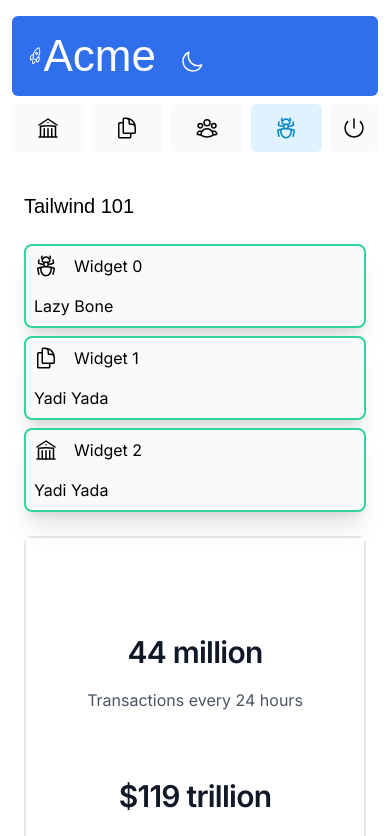
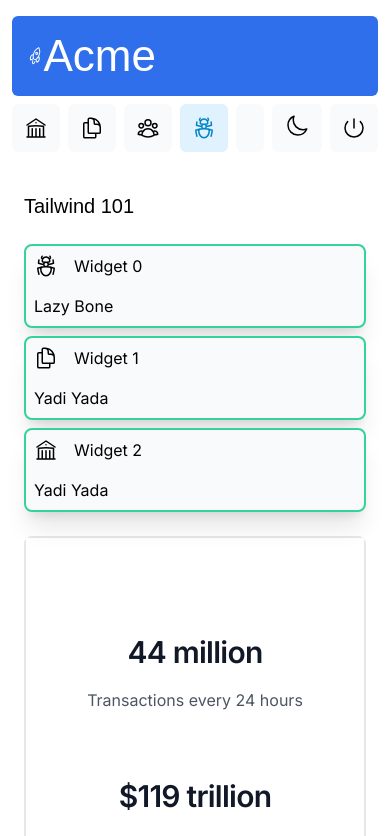
Before and after one commit to anoop1anoop/Acme, a Next.js app: page /dashboard/experiments in a window 390 px wide. Shown: the top 836 px of the page. Built offline with nearby package versions, Linux system fonts and the light colour scheme; a web font is replaced by a local one.

Commit message:
updated dark mode toggle placement on side nav

```diff
--- a/app/dashboard/experiments/themeSwitcher.tsx
+++ b/app/dashboard/experiments/themeSwitcher.tsx
@@ -20,14 +20,14 @@
 
 	if (theme =='dark'){
 		return (
-			<div className="bg-background text-primary-green">
-				<button className = "mt-2 mr-4" onClick={() => setTheme('light')}><SunIcon className ="w-6"/></button>
+			<div >
+				<button className = "" onClick={() => setTheme('light')}><SunIcon className ="w-6 "/></button>
 			</div>
 		);
 	} else {
 		return (
-			<div className="bg-background text-primary-green">
-				<button className = "mt-2  mr-4" onClick={() => setTheme('dark')}><MoonIcon className ="w-6" color='#FFFFFF'/></button>
+			<div >
+				<button className = "" onClick={() => setTheme('dark')}><MoonIcon className ="w-6 "/></button>
 			</div>
 		);
 	}
--- a/app/ui/dashboard/sidenav.tsx
+++ b/app/ui/dashboard/sidenav.tsx
@@ -7,21 +7,24 @@
 export default function SideNav() {
   return (
     <div className="flex h-full flex-col px-3 py-4 md:px-2">
-      <div className="mb-2 flex h-20 items-end justify-start rounded-md bg-blue-600 p-4 md:h-40 dark:bg-sky-950" >
-        <div className="w-32 text-white md:w-40 dark:bg-sky-950 mr-6">
+      <div className="mb-2 flex h-20 items-end  rounded-md bg-blue-600 p-4 md:h-40 dark:bg-sky-950" >
+        <div className="w-32 text-white md:w-40 dark:bg-sky-950">
           <AcmeLogo />
         </div>
-        <ThemeSwitcher />
       </div>
       <div className="flex grow flex-row justify-between space-x-2 md:flex-col md:space-x-0 md:space-y-2">
         <NavLinks />
-        <div className="dark:bg-slate-600 hidden h-auto w-full grow rounded-md bg-gray-50 md:block"></div>
+        <div className="dark:bg-slate-600 h-auto w-full grow rounded-md bg-gray-50 "></div>
+        <span className="flex dark:bg-slate-600 dark:text-orange-200 h-[48px] w-full grow items-center justify-center gap-2 rounded-md bg-gray-50 p-3 text-sm font-medium hover:bg-sky-100 hover:text-blue-600 md:flex-none md:justify-start md:p-2 md:px-3">
+          <ThemeSwitcher />
+        </span>
         <form>
           <button className="flex dark:bg-slate-600 dark:text-orange-200 h-[48px] w-full grow items-center justify-center gap-2 rounded-md bg-gray-50 p-3 text-sm font-medium hover:bg-sky-100 hover:text-blue-600 md:flex-none md:justify-start md:p-2 md:px-3">
             <PowerIcon className="w-6" />
             <div className="hidden md:block">Sign Out</div>
           </button>
         </form>
+
       </div>
     </div>
   );
```
